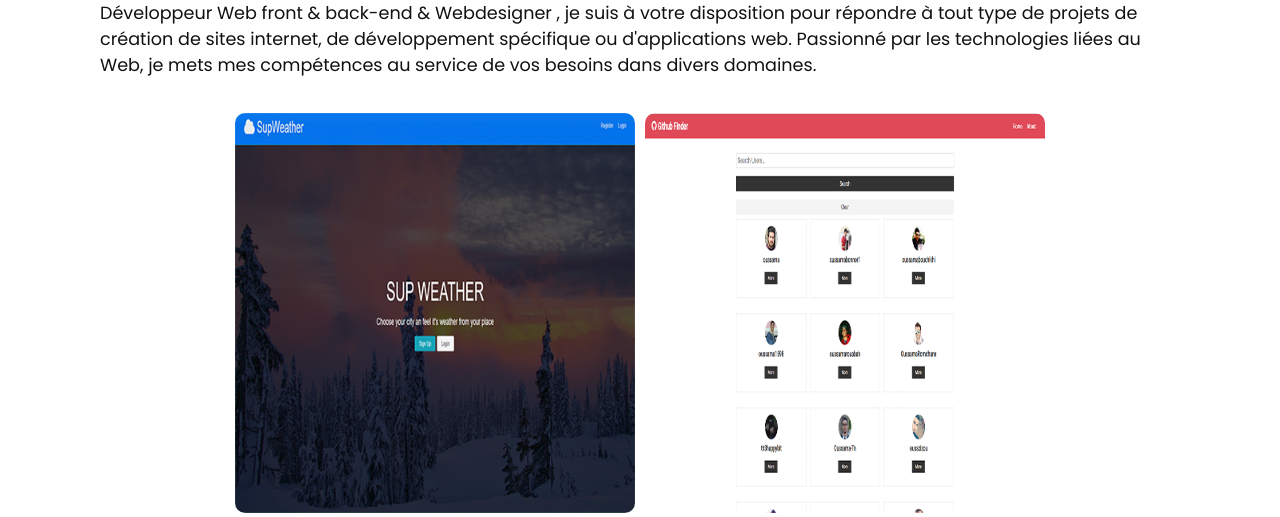
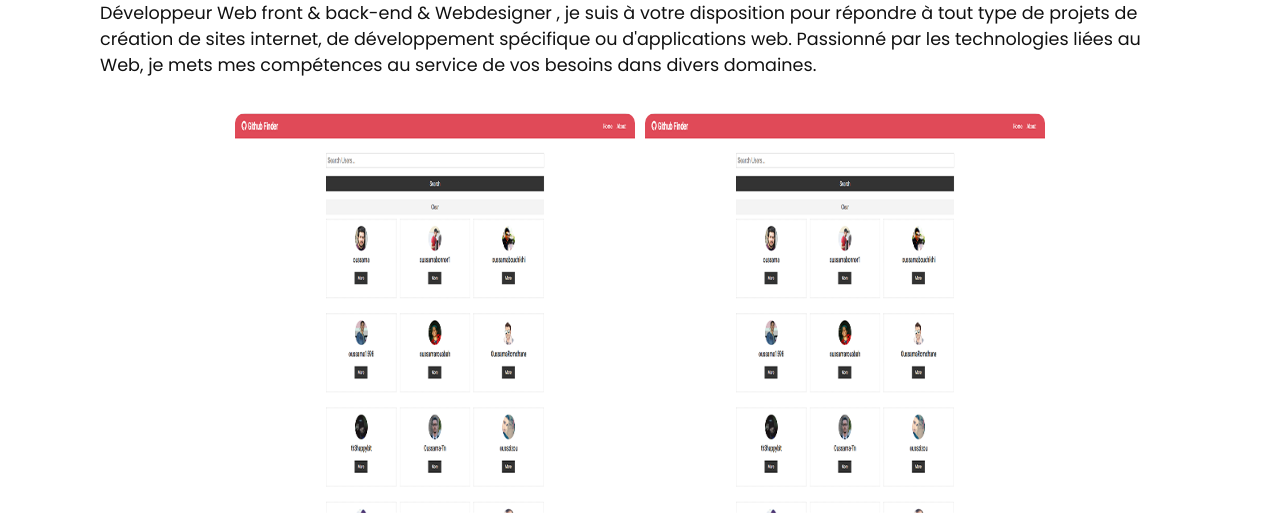
Before and after one commit to OussamaBenramdane/Portfolio, a website: page dist/work.html in a window 1280 px wide. Shown: the part 225-742 px from the top of the page. Drawn offline with Linux system fonts and the light colour scheme.

Commit message:
Update deploy 4

```diff
--- a/dist/work.html
+++ b/dist/work.html
@@ -50,7 +50,7 @@
       </div>
       <div class="portfolio">
         <div class="item">
-          <img src="images/meteo.PNG" alt="" />
+          <img src="images/Finder.PNG" alt="" />
           <div class="action">
             <a
               href="https://sup-weather.herokuapp.com/"
```
